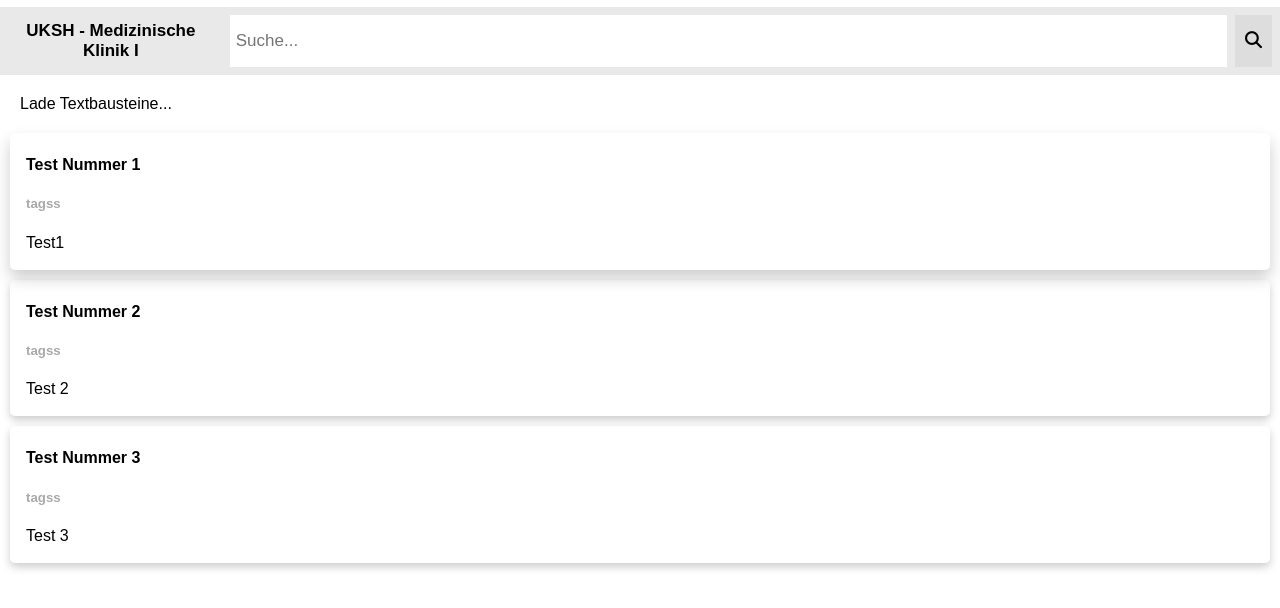
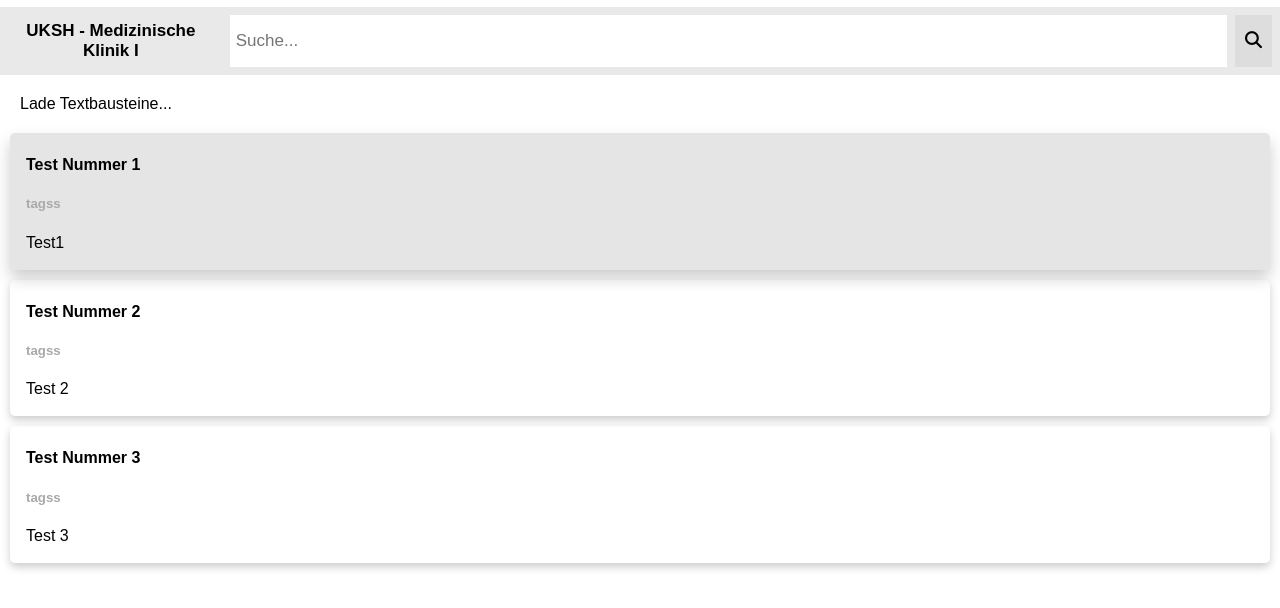
Before and after one commit to carsten-engelke/med1templates, a plain HTML site: page index.html in a window 1280 px wide. In both pictures the pointer is over the element 640 px from the left and 251 px from the top of the page. Shown: the part 50-658 px from the top of the page. Drawn offline with nearby package versions, Linux system fonts and the light colour scheme.

Commit message:
Update style.css

```diff
--- a/style.css
+++ b/style.css
@@ -16,6 +16,7 @@
   /* On mouse-over, add a deeper shadow */
 .card:hover {
     box-shadow: 0 8px 16px 0 rgba(0,0,0,0.2);
+    background-color: rgba(0,0,0,0.1)
   }
 
   /* Add some padding inside the card container */
```
